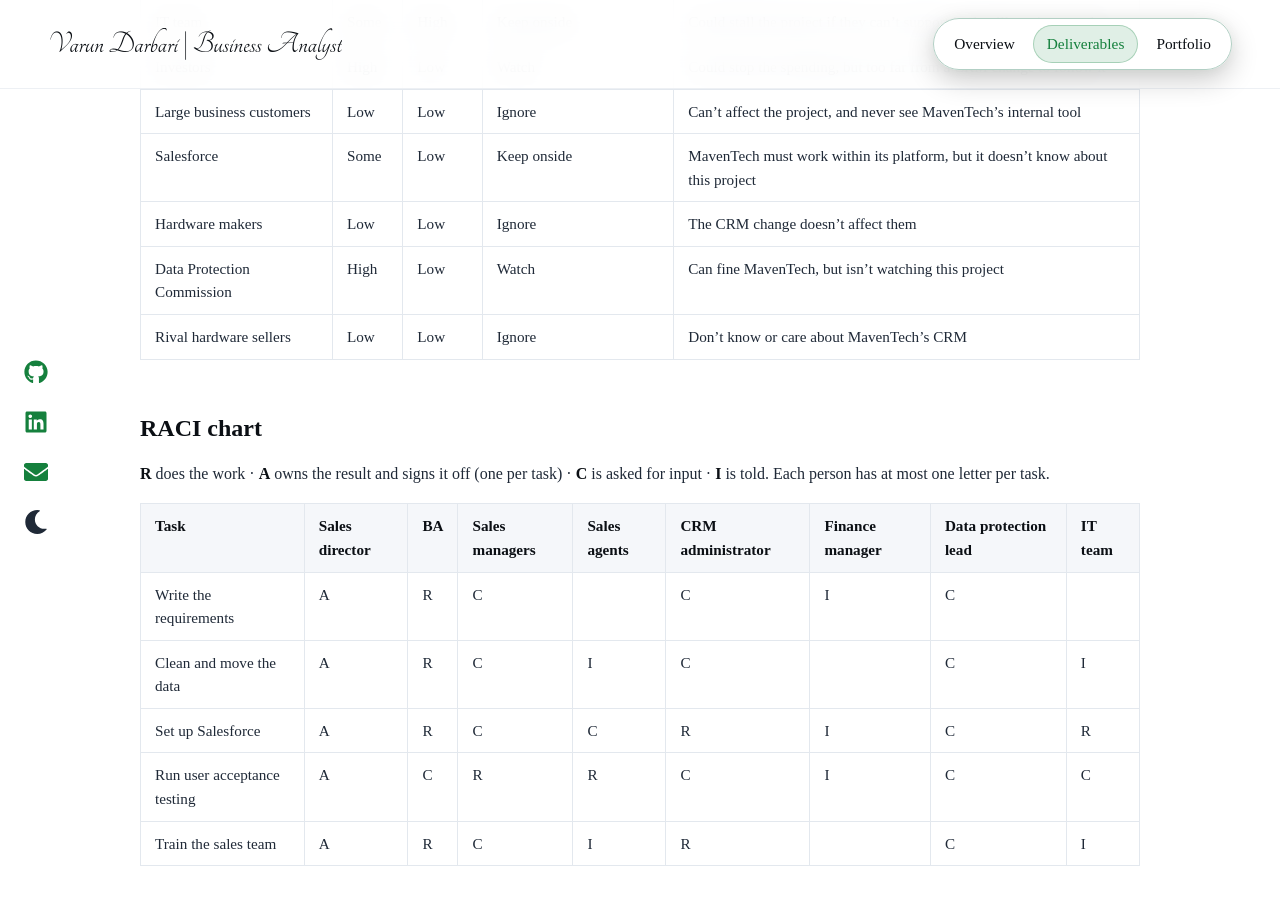
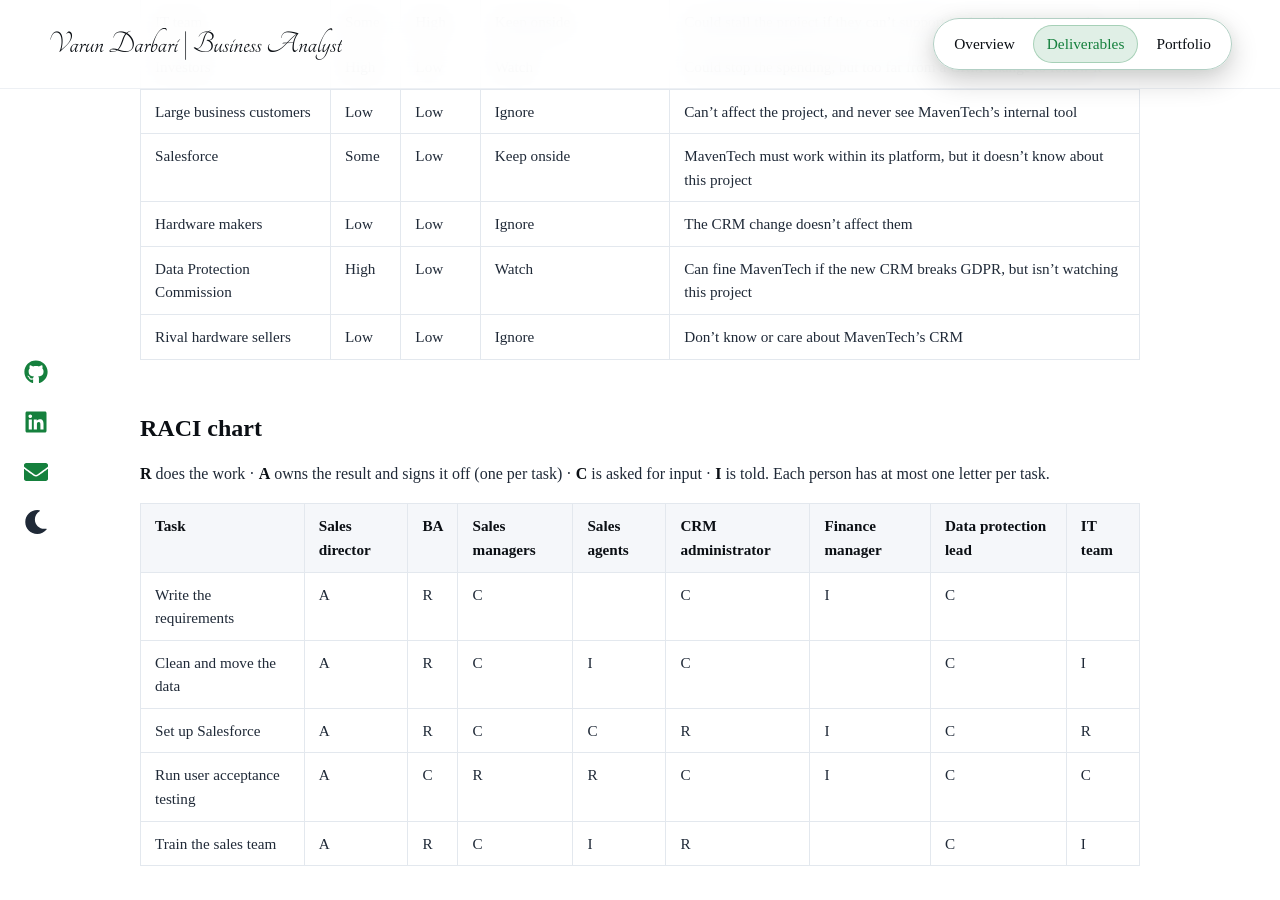
Before and after one commit to Darbari-V/crm-migration-case-study, a Jekyll site: the page built from docs/03-stakeholder-analysis.md, in a window 1280 px wide and 900 px high, scrolled down 2176 px. Built offline with Jekyll 4.4.1, drawn with Linux system fonts in a browser that asks for light colours; our own code applies the rules of GitHub Pages for plain Markdown files.

Commit message:
Add the GDPR reason for the Data Protection Commission

```diff
--- a/docs/03-stakeholder-analysis.md
+++ b/docs/03-stakeholder-analysis.md
@@ -50,7 +50,7 @@ Each stakeholder is placed by two questions: could they stop or change this proj
 | Large business customers | Low | Low | Ignore | Can't affect the project, and never see MavenTech's internal tool |
 | Salesforce | Some | Low | Keep onside | MavenTech must work within its platform, but it doesn't know about this project |
 | Hardware makers | Low | Low | Ignore | The CRM change doesn't affect them |
-| Data Protection Commission | High | Low | Watch | Can fine MavenTech, but isn't watching this project |
+| Data Protection Commission | High | Low | Watch | Can fine MavenTech if the new CRM breaks GDPR, but isn't watching this project |
 | Rival hardware sellers | Low | Low | Ignore | Don't know or care about MavenTech's CRM |
 
 ## RACI chart
```
